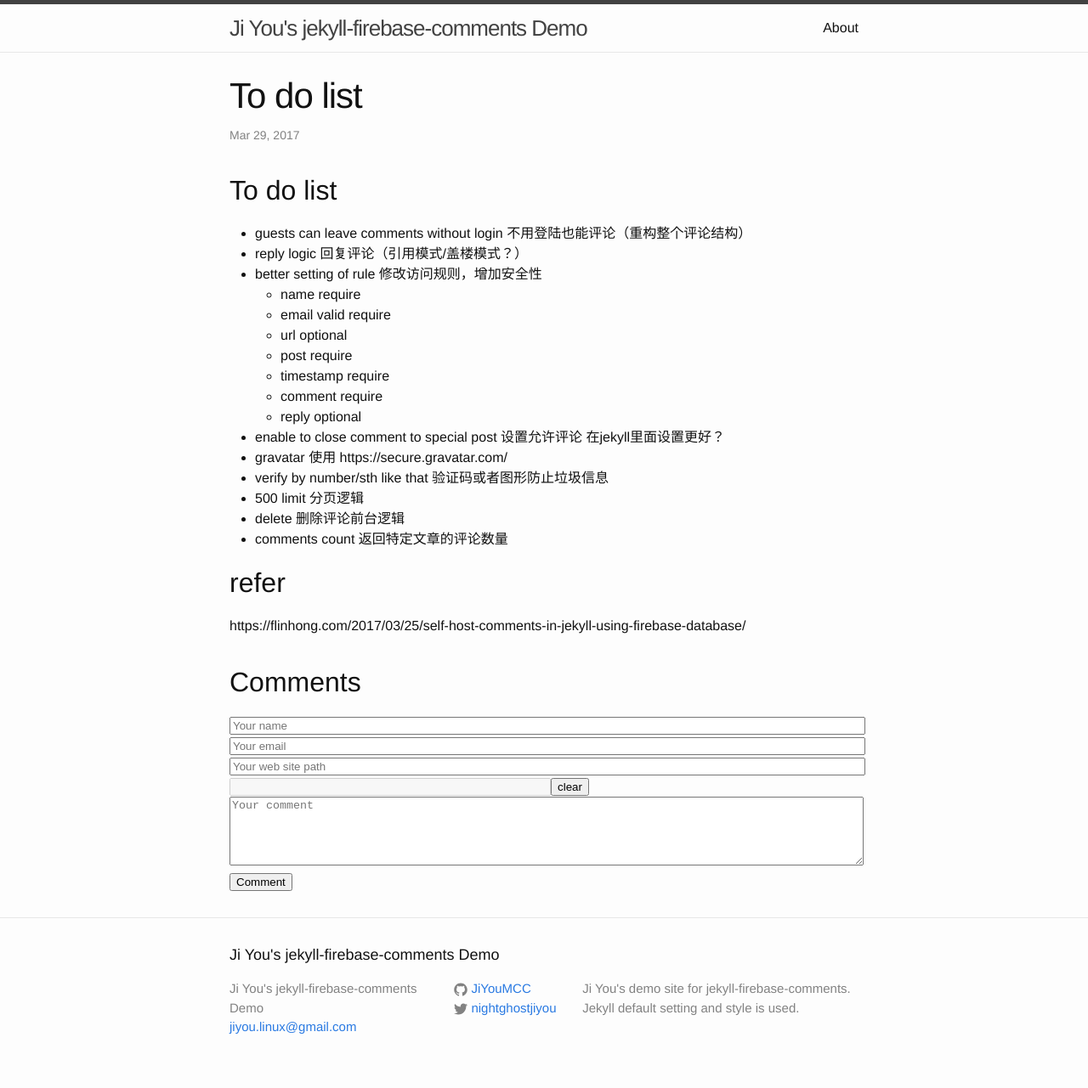
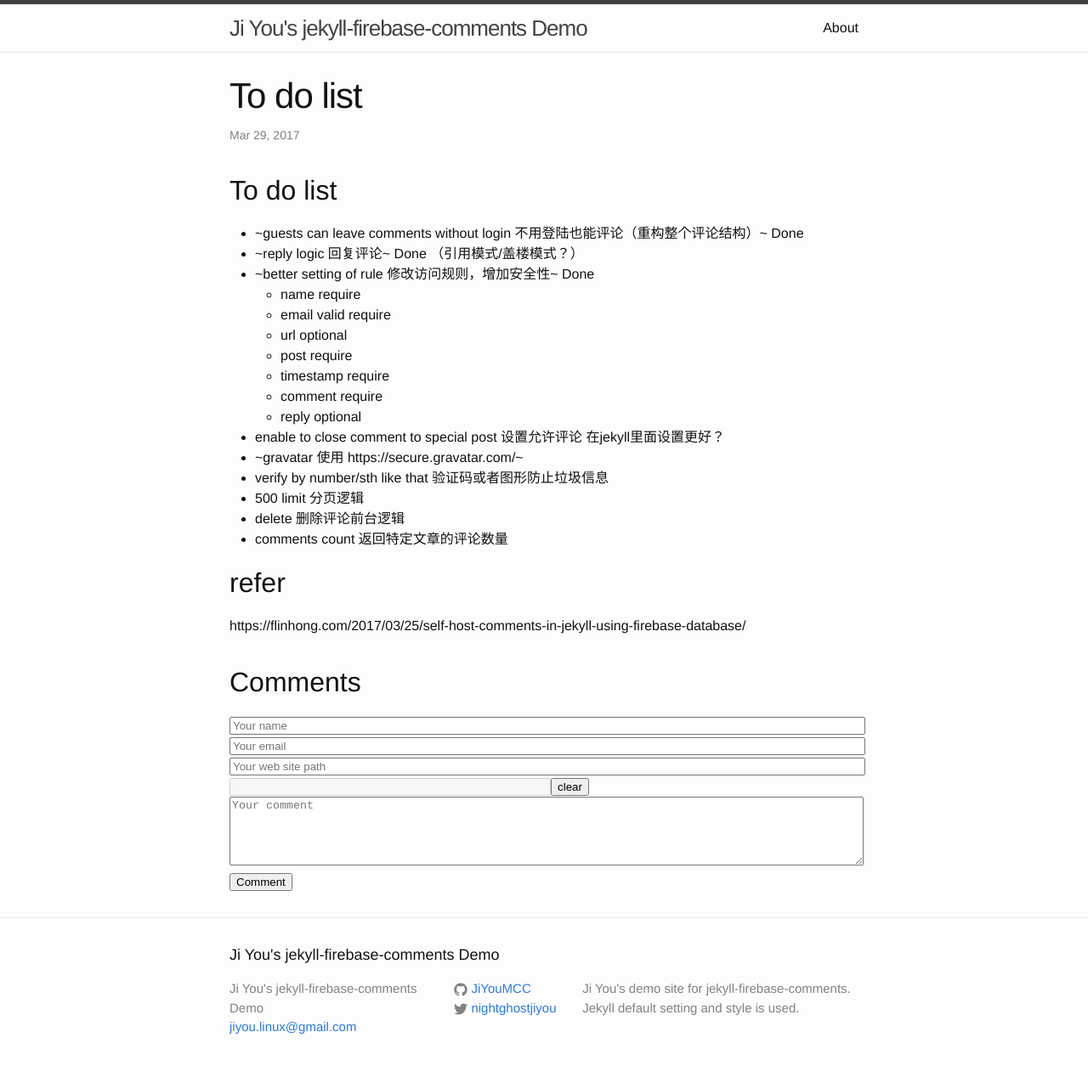
Before and after one commit to JiYouMCC/firebase-comments, a Jekyll site: the page built from docs/_posts/2017-03-29-to-do-list.markdown, in a window 1280 px wide. Shown: the whole page at 85% size. Built offline with Jekyll 4.4.1, drawn with Linux system fonts in a browser that asks for light colours; comment, search, counter and statistics services are not loaded.

Commit message:
Update 2017-03-29-to-do-list.markdown

```diff
--- a/docs/_posts/2017-03-29-to-do-list.markdown
+++ b/docs/_posts/2017-03-29-to-do-list.markdown
@@ -4,9 +4,9 @@ title:  "To do list"
 date:   2017-03-29 09:45:56 +0800
 ---
 ## To do list ##
-- guests can leave comments without login 不用登陆也能评论（重构整个评论结构）
-- reply logic 回复评论（引用模式/盖楼模式？）
-- better setting of rule 修改访问规则，增加安全性
+- ~guests can leave comments without login 不用登陆也能评论（重构整个评论结构）~ Done
+- ~reply logic 回复评论~ Done （引用模式/盖楼模式？）
+- ~better setting of rule 修改访问规则，增加安全性~ Done
     - name require
     - email valid require
     - url optional
@@ -15,7 +15,7 @@ date:   2017-03-29 09:45:56 +0800
     - comment require
     - reply optional
 - enable to close comment to special post 设置允许评论 在jekyll里面设置更好？
-- gravatar 使用 https://secure.gravatar.com/
+- ~gravatar 使用 https://secure.gravatar.com/~
 - verify by number/sth like that 验证码或者图形防止垃圾信息
 - 500 limit 分页逻辑
 - delete 删除评论前台逻辑
```
